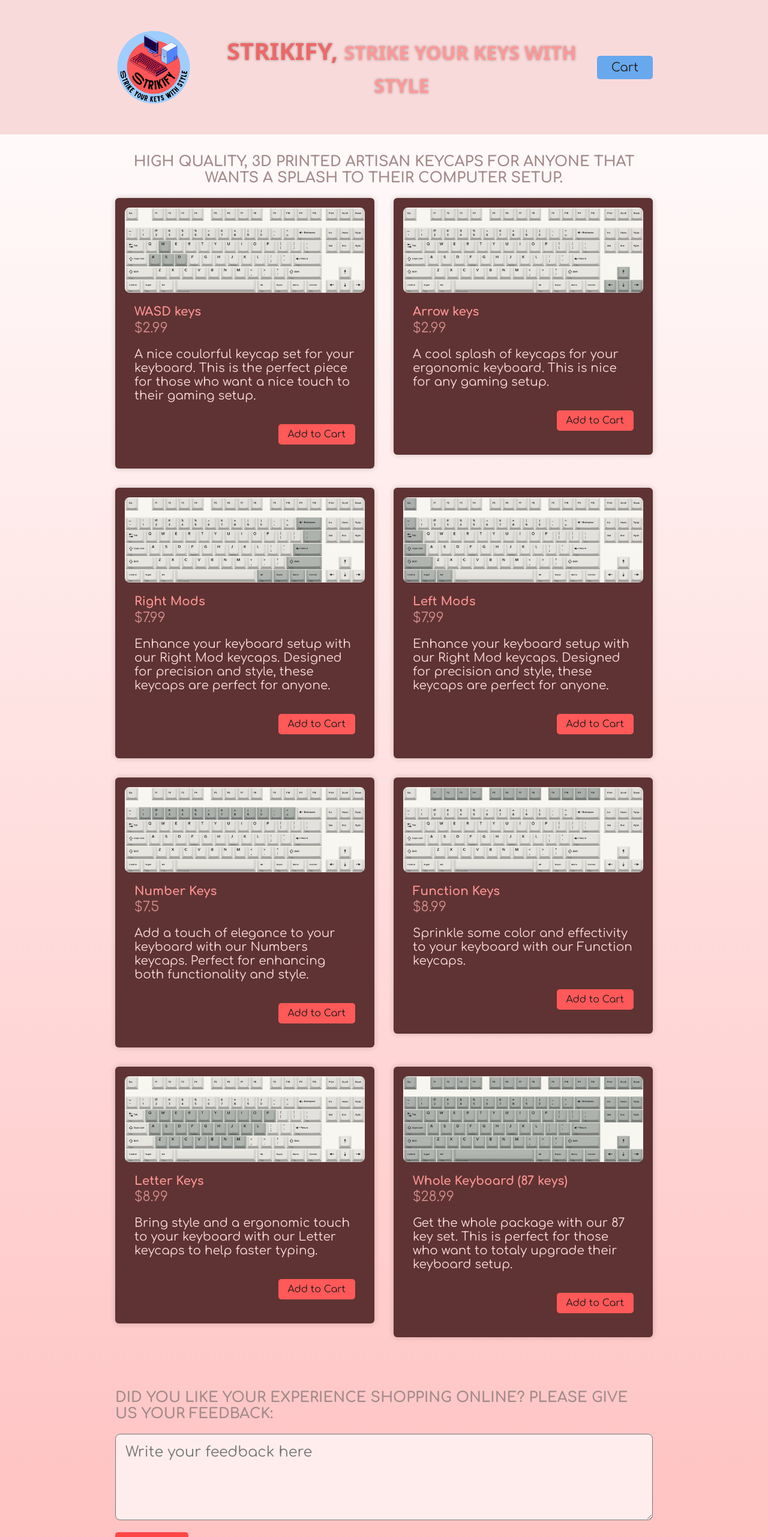
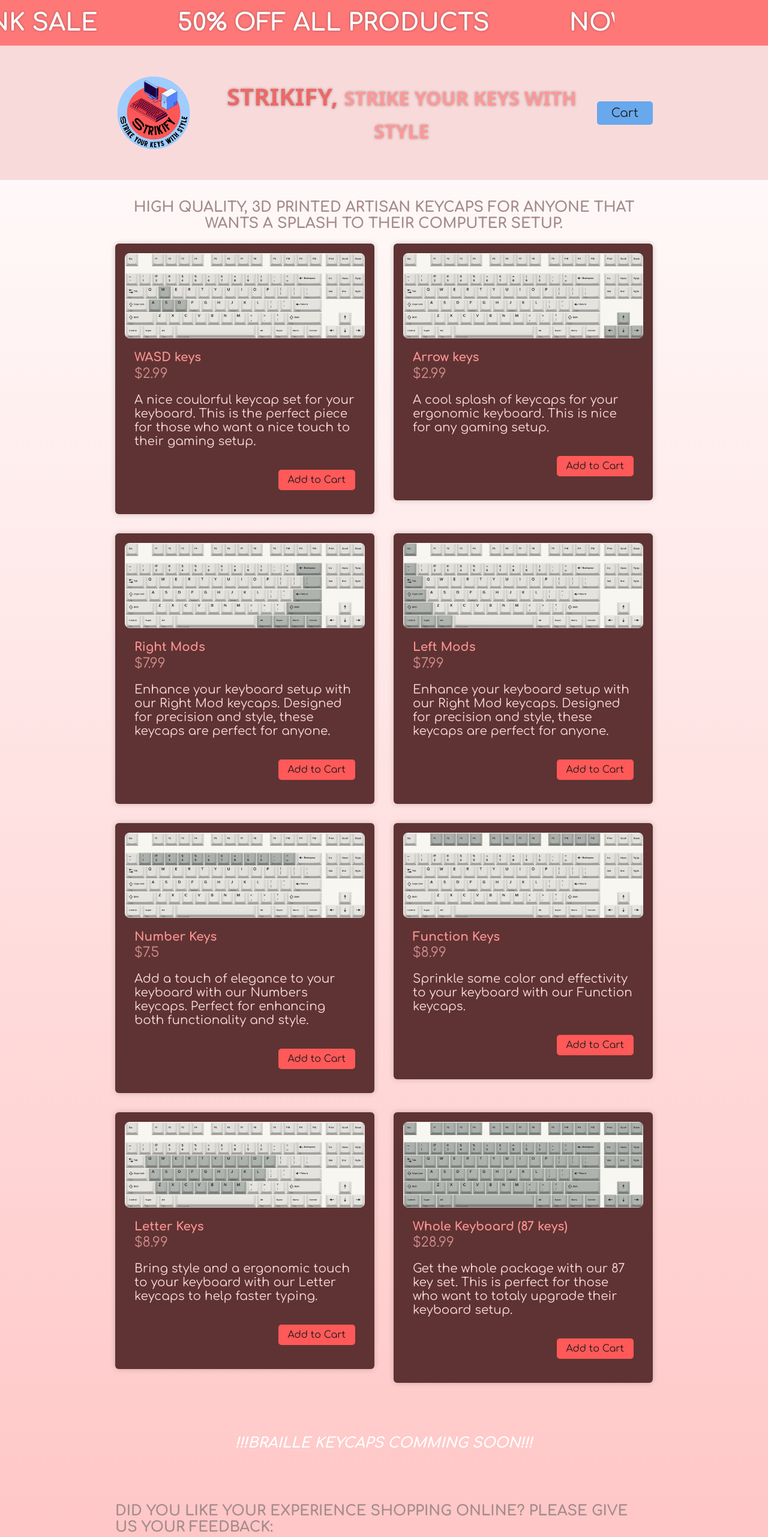
Before and after one commit to RickyRCoding/Strikify, a Next.js app: page / in a window 1280 px wide. Shown: the top 2562 px of the page at 60% size. Built offline with nearby package versions, Linux system fonts and the light colour scheme; a web font is replaced by a local one.

Commit message:
Remove logo image and enhance page layout with navigation and feedback functionality

```diff
--- a/src/app/globals.css
+++ b/src/app/globals.css
@@ -310,3 +310,39 @@ hr {
   cursor: pointer;
   transition: 0.3s;
 }
+
+i {
+  color: #ffffff;
+}
+
+nav {
+  background-color: rgb(255, 120, 120);
+  padding: 1rem;
+}
+
+nav .text {
+  position: relative;
+  font-size: 2.5rem;
+  color: #ffffff;
+  text-transform: uppercase;
+  text-align: center;
+  text-shadow: 0 0 4px rgba(35, 34, 34, 0.4);
+  overflow: hidden;
+  white-space: nowrap;
+  animation: slide 10s linear infinite;
+}
+
+.empty {
+  color: rgb(255, 120, 120);
+  text-shadow: none;
+}
+
+@keyframes slide {
+  0% {
+    transform: translateX(100%);
+  }
+
+  100% {
+    transform: translateX(-100%);
+  }
+}
--- a/src/app/page.js
+++ b/src/app/page.js
@@ -1,15 +1,30 @@
 "use client";
 
-import { useState } from "react";
+import { useState, useRef } from "react";
 import Header from "./components/Header.jsx";
 import { PRODUCTS } from "./products.js";
 import Product from "./components/Product.jsx";
 
 export default function Page() {
   const [cart, setCart] = useState([]); // Shared cart state
+  const [feedback, setFeedback] = useState(""); // State for textarea value
+  const textareaRef = useRef(null); // Ref for the textarea
+
+  const handleSubmit = () => {
+    console.log("Feedback submitted:", feedback); // Optional: Log feedback
+    setFeedback(""); // Clear the textarea
+    if (textareaRef.current) {
+      textareaRef.current.placeholder = "Thank you for your feedback!"; // Update placeholder
+    }
+  };
 
   return (
     <>
+      <nav className="content">
+        <h1 className="text" data-text="SHARK TANK SALE - 50% OFF ALL PRODUCTS - SHARK TANK SALE - 50% OFF ALL PRODUCTS - SHARK TANK SALE - 50% OFF ALL PRODUCTS - SHARK TANK SALE - 50% OFF ALL PRODUCTS - SHARK TANK SALE - 50% OFF ALL PRODUCTS">
+          SHARK TANK SALE <span className="empty">-------</span> 50% OFF ALL PRODUCTS <span className="empty">-------</span> NOW OR NEVER
+        </h1>
+      </nav>
       <Header cart={cart} setCart={setCart} />
       <section id="shop">
         <h2 className="section-title">
@@ -24,15 +39,24 @@ export default function Page() {
           ))}
         </ul>
         <hr />
+        <h2 className="section-title">
+          <i>!!!BRAILLE KEYCAPS COMMING SOON!!!</i>
+        </h2>
+        <hr />
         <h2 className="form-title">
           Did you like your experience shopping online? Please give us your
           feedback:
         </h2>
         <textarea
+          ref={textareaRef} // Attach ref to the textarea
           className="form"
           placeholder="Write your feedback here"
+          value={feedback} // Bind value to state
+          onChange={(e) => setFeedback(e.target.value)} // Update state on change
         ></textarea>
-        <button className="form-button">Submit</button>
+        <button className="form-button" onClick={handleSubmit}>
+          Submit
+        </button>
       </section>
     </>
   );
```
Also changed, not shown: logo.png (deleted).
